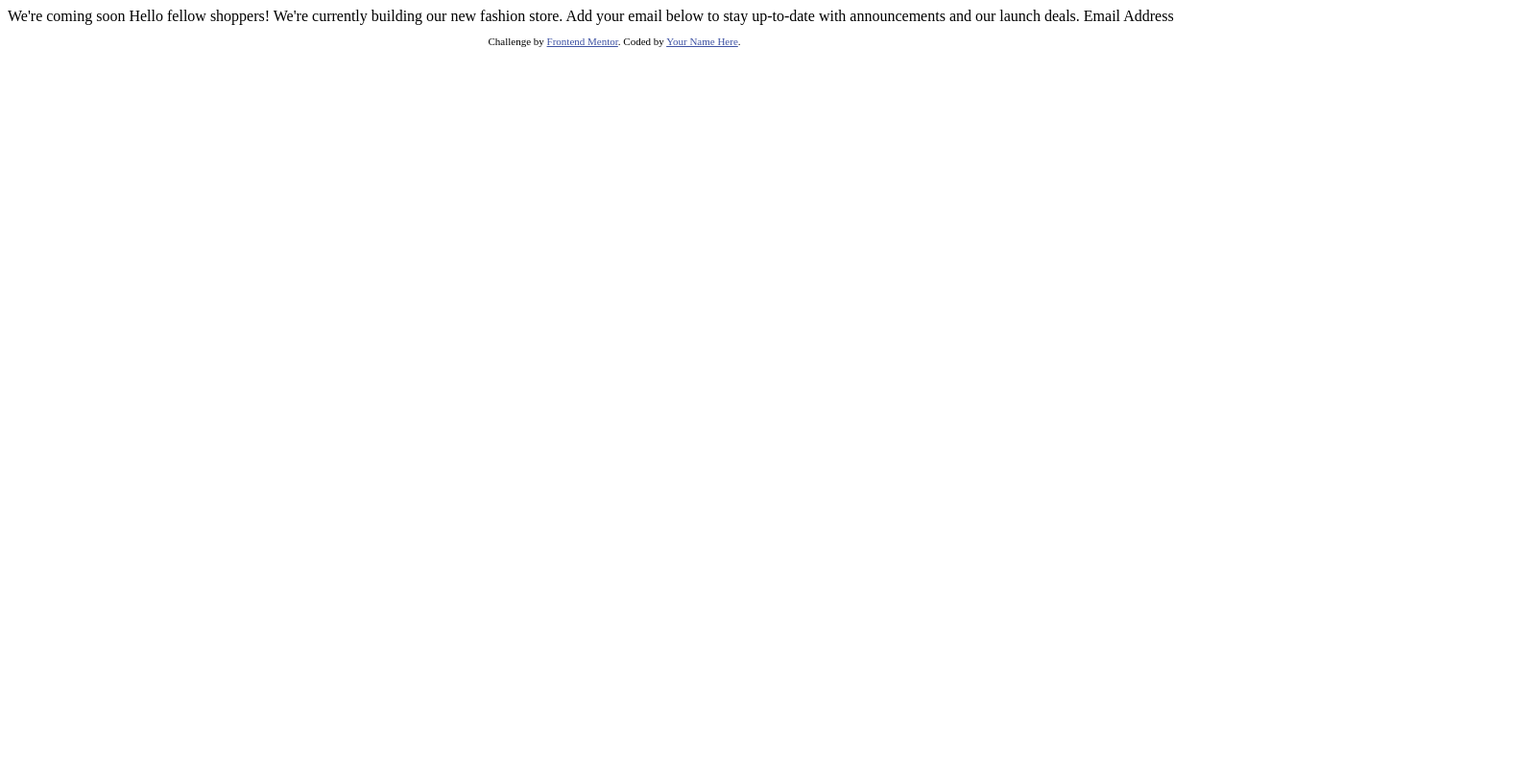
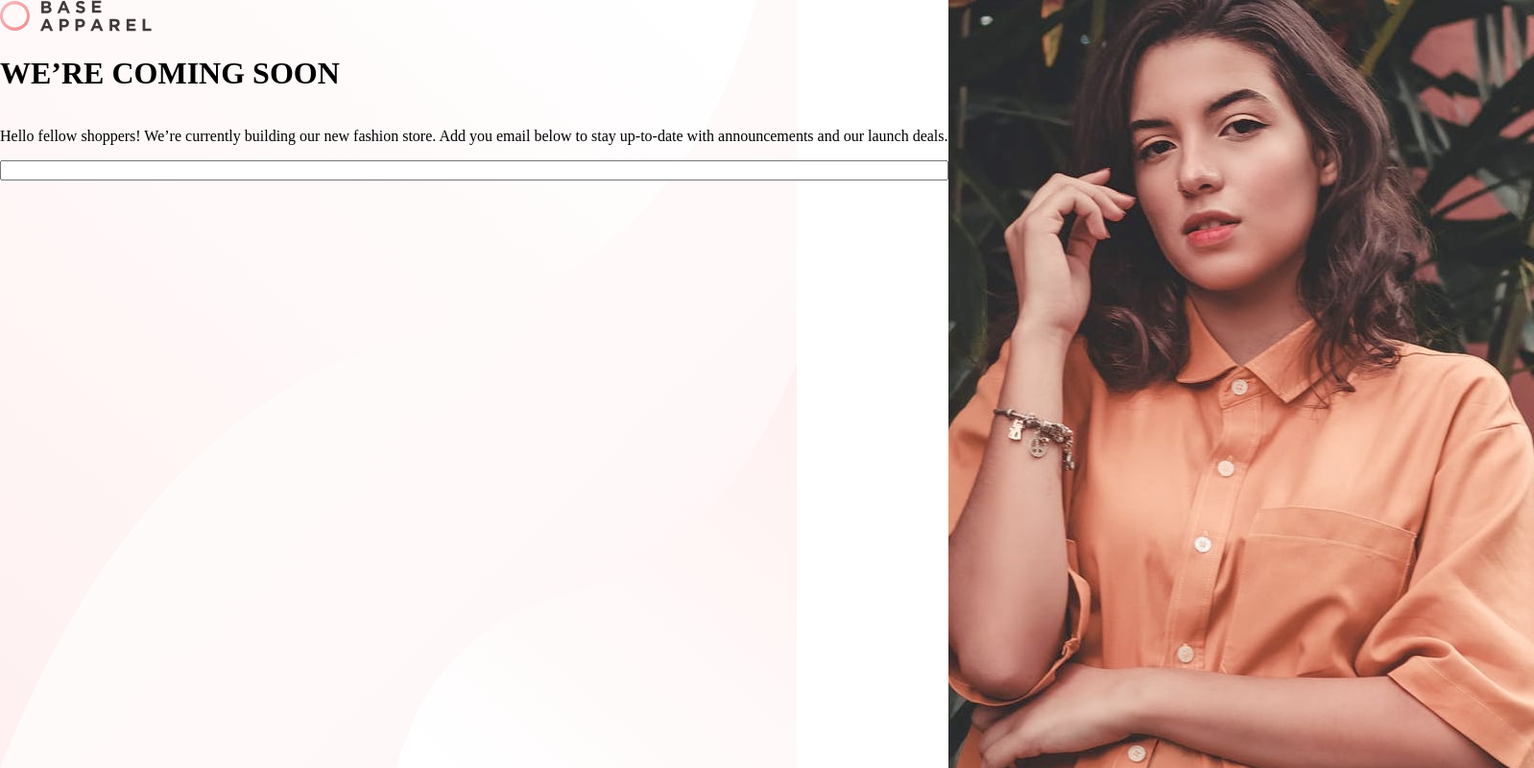
Before and after one commit to KaioDelmondes/FrontWeb, a plain HTML site: page Iniciante/base-apparel-coming-soon-master/index.html in a window 1280 px wide. Shown: the whole page at 96% size, 1598 px wide, since content can reach past the window. Drawn offline with Linux system fonts and the light colour scheme.

Commit message:
Estruturação inicial com flexbox

```diff
--- a/Iniciante/base-apparel-coming-soon-master/index.html
+++ b/Iniciante/base-apparel-coming-soon-master/index.html
@@ -6,28 +6,29 @@
 
   <link rel="icon" type="image/png" sizes="32x32" href="./images/favicon-32x32.png">
 
+  <link rel="stylesheet" href="/style.css">
+
   <title>Frontend Mentor | Base Apparel coming soon page</title>
 
-  <!-- Feel free to remove these styles or customise in your own stylesheet 👍 -->
-  <style>
-    .attribution { font-size: 11px; text-align: center; }
-    .attribution a { color: hsl(228, 45%, 44%); }
-  </style>
 </head>
 <body>
 
-  We're coming soon
+  <img src="./images/bg-pattern-desktop.svg" id="background" alt="">
+  <div class="wrapper">
+    <div>
+      <img id="logo" src="./images/logo.svg" alt="">
+    </div>
+    <h1>
+      WE’RE COMING SOON
+    </h1>
+    <p>
+      Hello fellow shoppers! We’re currently building our new
+      fashion store. Add you email below to stay up-to-date with
+      announcements and our launch deals.
+    </p>
+    <input type="text">
+    <img src="./images/hero-desktop.jpg" alt="model">
+  </div>
 
-  Hello fellow shoppers! We're currently building our new fashion store.
-  Add your email below to stay up-to-date with announcements and our launch deals.
-
-  Email Address
-
-  <footer>
-    <p class="attribution">
-      Challenge by <a href="https://www.frontendmentor.io?ref=challenge" target="_blank">Frontend Mentor</a>.
-      Coded by <a href="#">Your Name Here</a>.
-    </p>
-  </footer>
 </body>
 </html>
--- /dev/null
+++ b/Iniciante/base-apparel-coming-soon-master/style.css
@@ -0,0 +1,28 @@
+* {
+    box-sizing: border-box;
+}
+
+body {
+    /* background-image: linear-gradient(135deg, hsl(0, 0%, 100%),hsl(0, 100%, 98%)); */
+    /* background-image: linear-gradient(135deg, hsl(0, 80%, 86%), hsl(0, 74%, 74%)); */
+    margin: 0;
+    padding: 0;
+}
+
+#background {
+    background-image: linear-gradient(135deg, hsl(0, 0%, 100%),hsl(0, 100%, 98%));
+    background-repeat: no-repeat;
+    position: fixed;
+    z-index: -99;
+}
+
+.wrapper {
+    display: flex;
+    flex-direction: column;
+    flex-wrap: wrap;
+    max-height: 800px;
+}
+
+#logo {
+
+}
```
